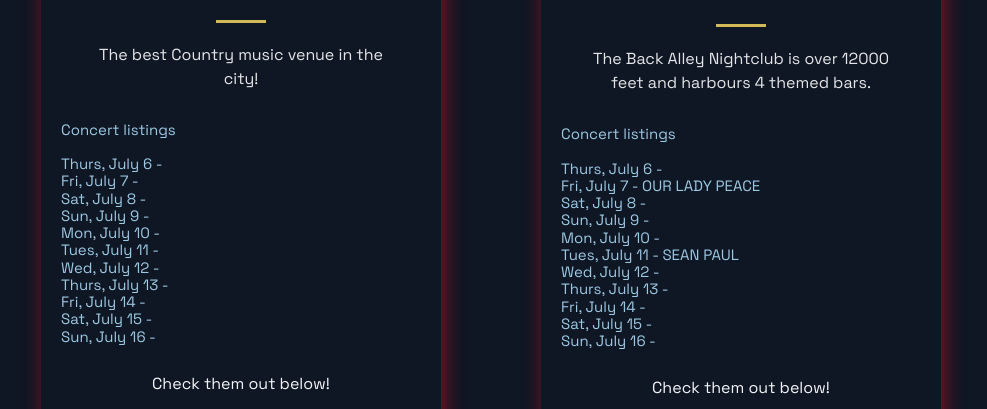
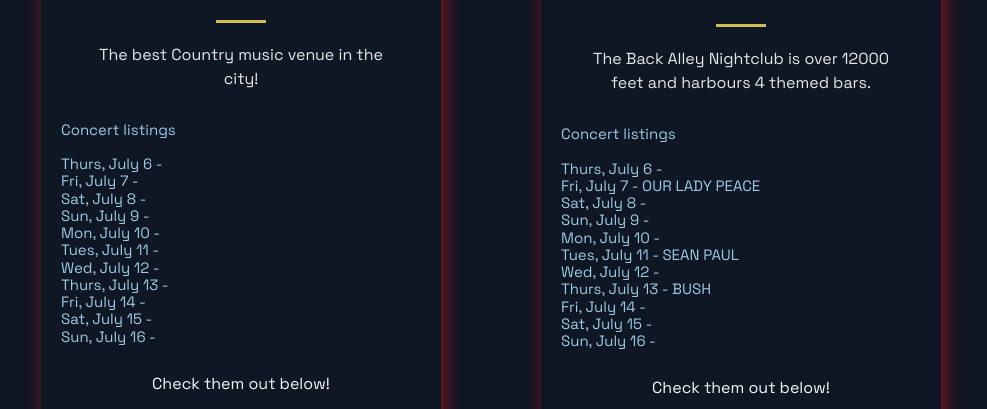
Before and after one commit to Warjumper/Unseen-React, a Next.js app: page / in a window 1280 px wide. Shown: the part 9649-10058 px from the top of the page, without its empty margins (149-1136 px from the left). Built offline with nearby package versions, Linux system fonts and the light colour scheme.

Commit message:
added bush to back alley tent

```diff
--- a/src/constants/constants.js
+++ b/src/constants/constants.js
@@ -389,7 +389,7 @@ export const stampede = [
     Mon:"Mon, July 10 - ",
     Tues:"Tues, July 11 - SEAN PAUL",
     Wed:"Wed, July 12 - ",
-    Thurs2:"Thurs, July 13 - ",
+    Thurs2:"Thurs, July 13 - BUSH",
     Fri2:"Fri, July 14 - ",
     Sat2:"Sat, July 15 - ",
     Sun2:"Sun, July 16 - ",
```
